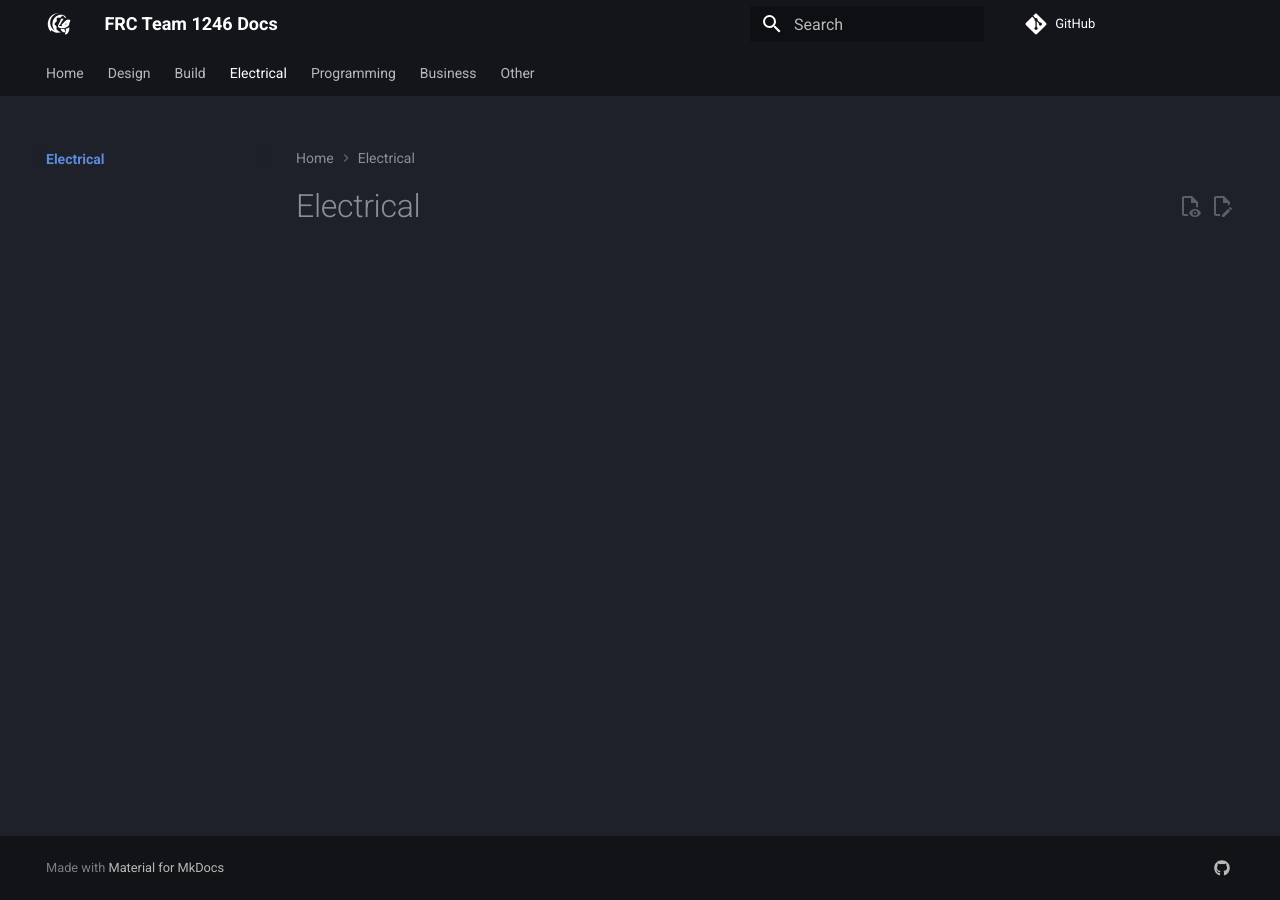
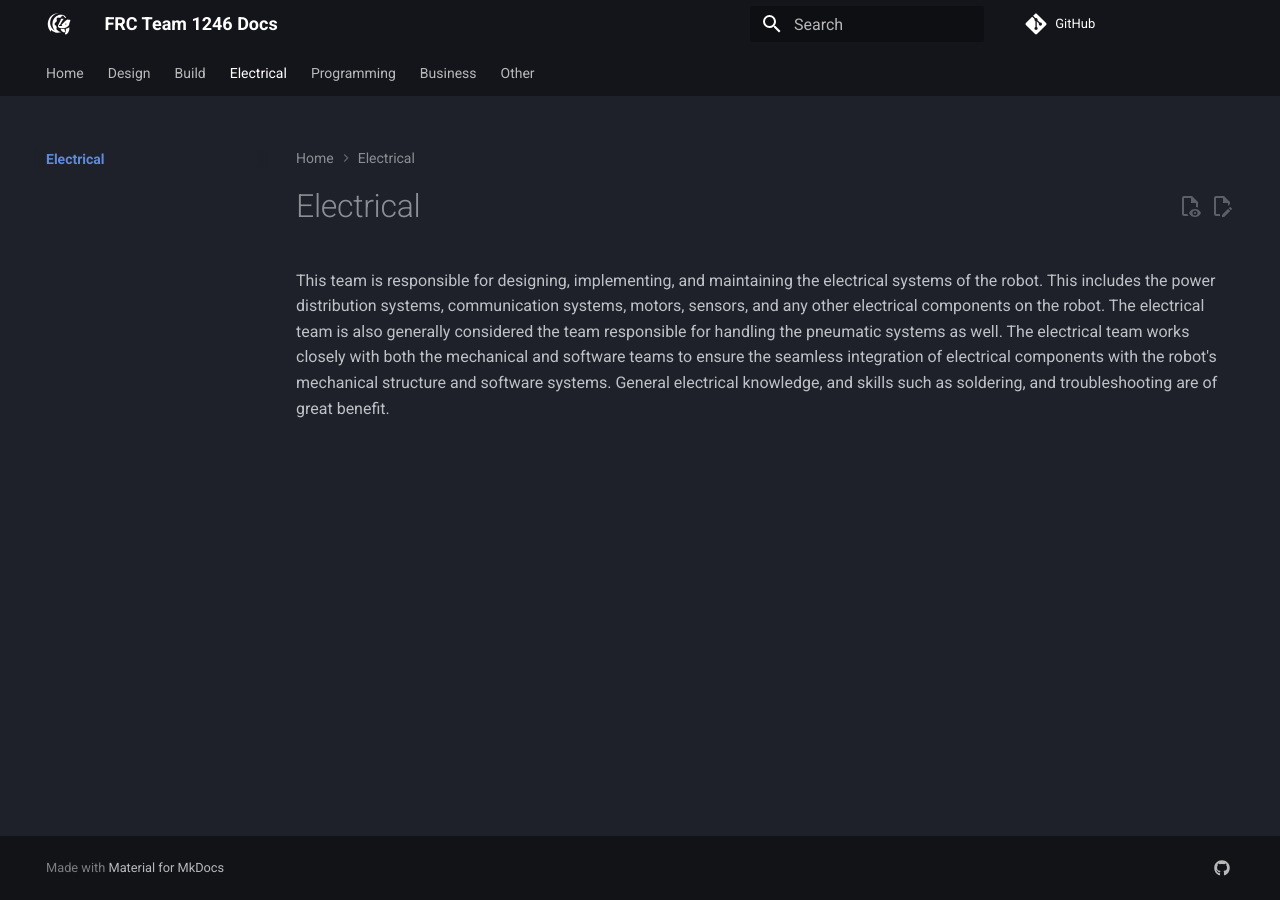
Before and after one commit to AgincourtSkunkworks/FRCDocs, an MkDocs documentation site: the page built from docs/electrical/index.md, in a window 1280 px wide. Built offline with MkDocs 1.6.1 and Material for MkDocs 9.7.7, drawn with Linux system fonts in a browser that asks for light colours; comment, search, counter and statistics services are not loaded.

Commit message:
Add writeups on electrical and programming

```diff
--- a/docs/electrical/index.md
+++ b/docs/electrical/index.md
@@ -4,3 +4,5 @@ hide:
 ---
 
 # Electrical
+
+This team is responsible for designing, implementing, and maintaining the electrical systems of the robot. This includes the power distribution systems, communication systems, motors, sensors, and any other electrical components on the robot. The electrical team is also generally considered the team responsible for handling the pneumatic systems as well. The electrical team works closely with both the mechanical and software teams to ensure the seamless integration of electrical components with the robot's mechanical structure and software systems. General electrical knowledge, and skills such as soldering, and troubleshooting are of great benefit.
```
Also changed, not shown: docs/programming/index.md (+2 -0 lines).
